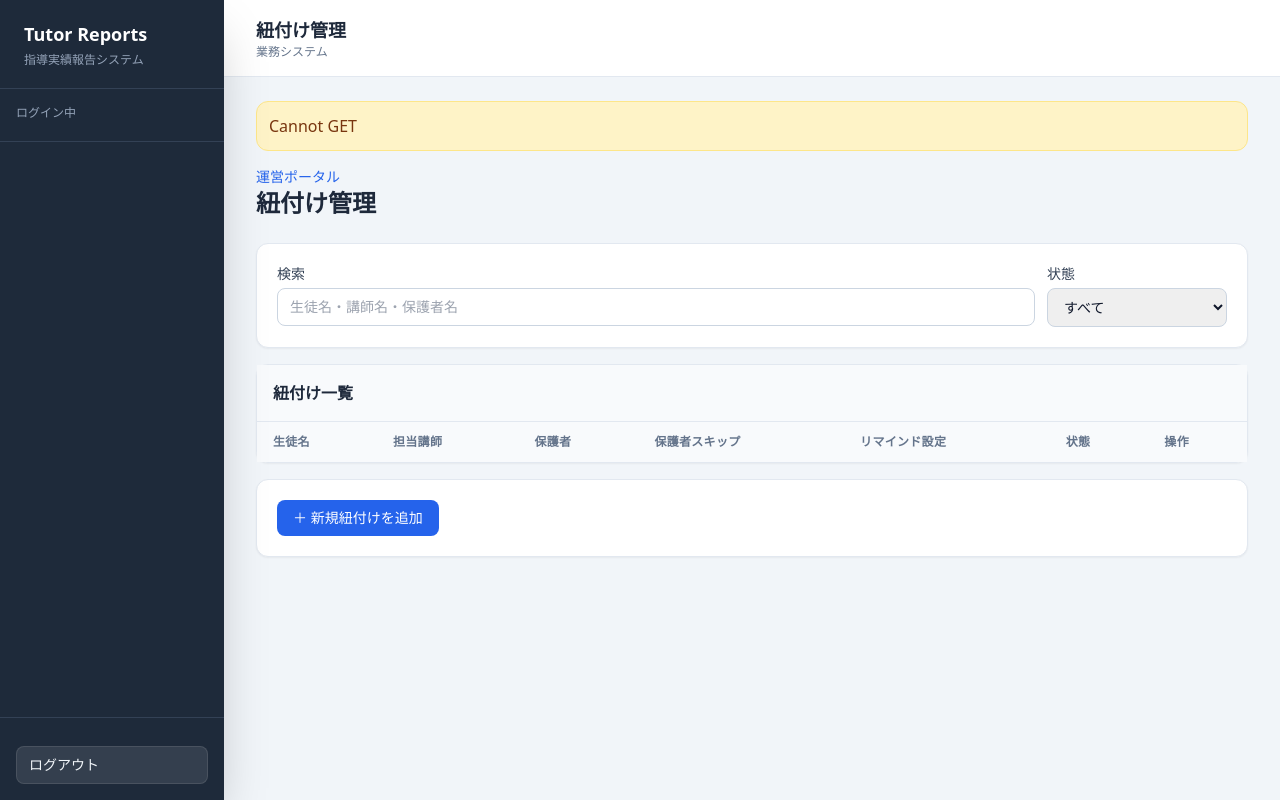
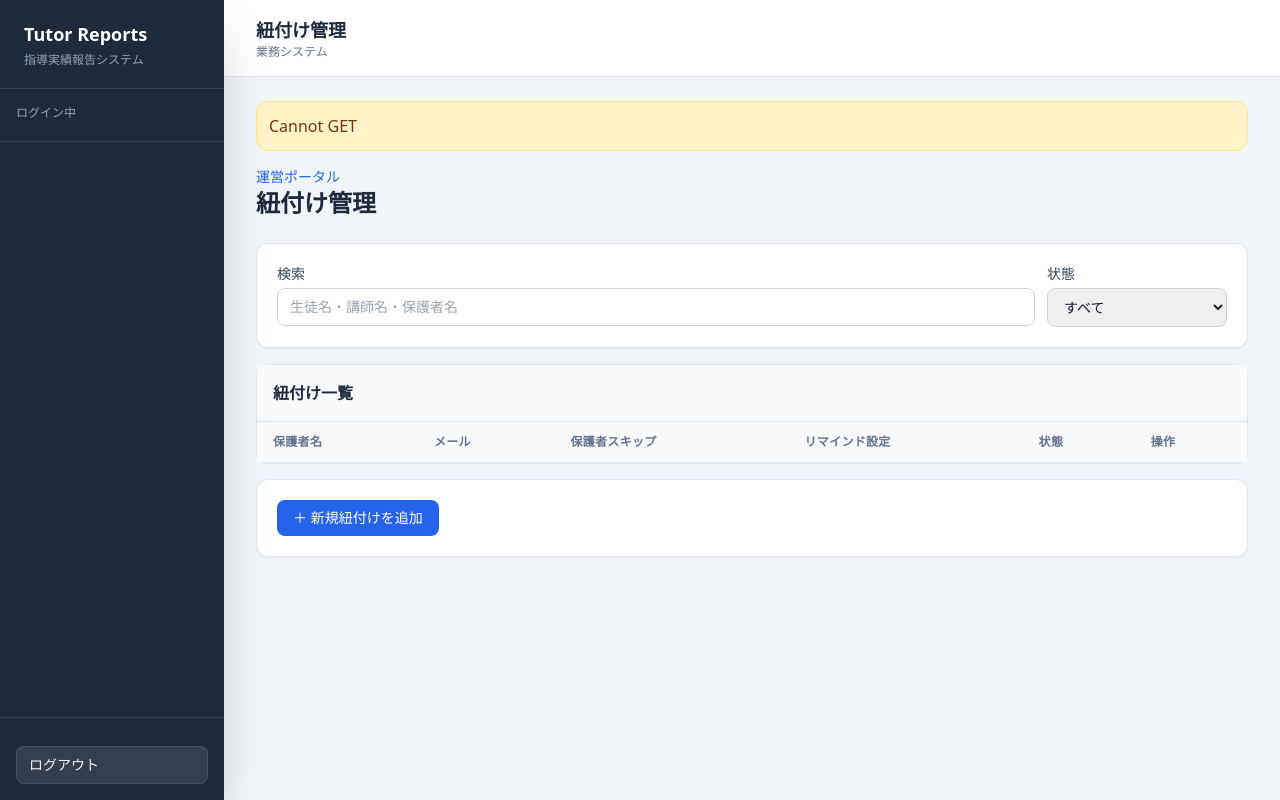
Before and after one commit to ai-innovation-dept/tutor-report-system, a Python web app: template backend/app/templates/admin/assignments.html in a window 1280 px wide. Run offline with Jinja, Linux system fonts and the light colour scheme; the template is opened without the code that fills it, so the values that code supplies are empty; some libraries are stand-ins or nearby versions.

Commit message:
feat: ナビ・システム設定画面・生徒管理メニューの表示変更
① base.html: admin_master ナビの「紐付け管理」→「システム設定」に変更
② assignments.html: 列を「保護者名」「メール」「スキップ」「リマインド」「状態」「操作」に再構成
   - 生徒名・担当講師列を削除
   - 保護者列を保護者名・メールの2列に分割（未登録は「未登録」表示）
③ base.html + pages.py: 講師の「生徒管理」メニューとルートをコメントアウト（将来リリース予定）

Co-Authored-By: Claude Sonnet 4.6 <noreply@anthropic.com>

```diff
--- a/backend/app/templates/admin/assignments.html
+++ b/backend/app/templates/admin/assignments.html
@@ -64,9 +64,8 @@
     <table class="mobile-cards w-full text-sm">
       <thead class="bg-slate-50 text-xs font-medium uppercase tracking-wide text-slate-500">
         <tr>
-          <th class="px-4 py-3 text-left">生徒名</th>
-          <th class="px-4 py-3 text-left">担当講師</th>
-          <th class="px-4 py-3 text-left">保護者</th>
+          <th class="px-4 py-3 text-left">保護者名</th>
+          <th class="px-4 py-3 text-left">メール</th>
           <th class="px-4 py-3 text-left">保護者スキップ</th>
           <th class="px-4 py-3 text-left">リマインド設定</th>
           <th class="px-4 py-3 text-left">状態</th>
@@ -160,22 +159,20 @@ function reminderLabel(assignment) {
 function renderAssignments() {
   const rows = filteredAssignments();
   assignmentRows.innerHTML = rows.length ? rows.map(assignment => {
-    const parent = assignment.parent_name || assignment.parent_email
-      ? `${assignment.parent_name || '未登録'}${assignment.parent_email ? `（${assignment.parent_email}）` : ''}`
-      : '未設定';
     const action = assignment.is_active
       ? `<button class="min-h-[44px] w-full rounded-lg border border-red-200 bg-red-50 px-3 py-2 text-sm font-medium text-red-700 hover:bg-red-100 sm:w-auto" onclick="setAssignmentActive('${assignment.id}', false)">無効化</button>`
       : `<button class="min-h-[44px] w-full rounded-lg border border-emerald-200 bg-emerald-50 px-3 py-2 text-sm font-medium text-emerald-700 hover:bg-emerald-100 sm:w-auto" onclick="setAssignmentActive('${assignment.id}', true)">有効化</button>`;
+    const parentName = assignment.parent_name || '未登録';
+    const parentEmail = assignment.parent_email || '-';
     return `<tr class="border-t border-slate-100 hover:bg-slate-50 ${assignment.is_active ? '' : 'bg-slate-50 text-slate-400'}">
-      <td class="px-4 py-3 font-medium text-slate-800" data-label="生徒名">${escapeHtml(assignment.student_name)}</td>
-      <td class="px-4 py-3" data-label="担当講師">${escapeHtml(assignment.tutor_name || '未設定')}</td>
-      <td class="px-4 py-3" data-label="保護者">${escapeHtml(parent)}</td>
+      <td class="px-4 py-3 font-medium text-slate-800" data-label="保護者名">${escapeHtml(parentName)}</td>
+      <td class="px-4 py-3" data-label="メール">${escapeHtml(parentEmail)}</td>
       <td class="px-4 py-3" data-label="スキップ">${toggleHtml(assignment)}</td>
       <td class="px-4 py-3" data-label="リマインド"><button class="min-h-[44px] rounded-lg border border-slate-200 px-3 py-2 text-sm hover:bg-slate-50" onclick="openReminderModal('${assignment.id}')">${escapeHtml(reminderLabel(assignment))}</button></td>
       <td class="px-4 py-3" data-label="状態">${assignment.is_active ? '有効' : '無効'}</td>
       <td class="px-4 py-3" data-label="操作">${action}</td>
     </tr>`;
-  }).join('') : '<tr><td class="p-4 text-slate-600" colspan="7">紐付けはありません。</td></tr>';
+  }).join('') : '<tr><td class="p-4 text-slate-600" colspan="6">紐付けはありません。</td></tr>';
 }
 function renderTutorOptions() {
   tutorSelect.innerHTML = tutors
--- a/backend/app/templates/base.html
+++ b/backend/app/templates/base.html
@@ -186,7 +186,8 @@
         navHome.href = '/tutor/reports';
         items.push(navLink('/tutor/reports', '報告書一覧'));
         items.push(navLink('/tutor/approval', '承認管理'));
-        items.push(navLink('/tutor/students', '生徒管理'));
+        // 生徒管理機能は将来リリース予定のため一時非表示
+        // items.push(navLink('/tutor/students', '生徒管理'));
       } else if (user.role === 'parent') {
         navHome.href = '/parent/reports';
         items.push(navLink('/parent/reports', '報告書一覧'));
@@ -201,7 +202,7 @@
         navHome.href = '/admin/dashboard';
         items.push(navLink('/admin/dashboard', 'ダッシュボード'));
         items.push(navLink('/admin/users', 'ユーザー管理'));
-        items.push(navLink('/admin/assignments', '紐付け管理'));
+        items.push(navLink('/admin/assignments', 'システム設定'));
       }
       navItems.innerHTML = items.join('');
 
```
Also changed, not shown: backend/app/api/pages.py (+7 -6 lines).
